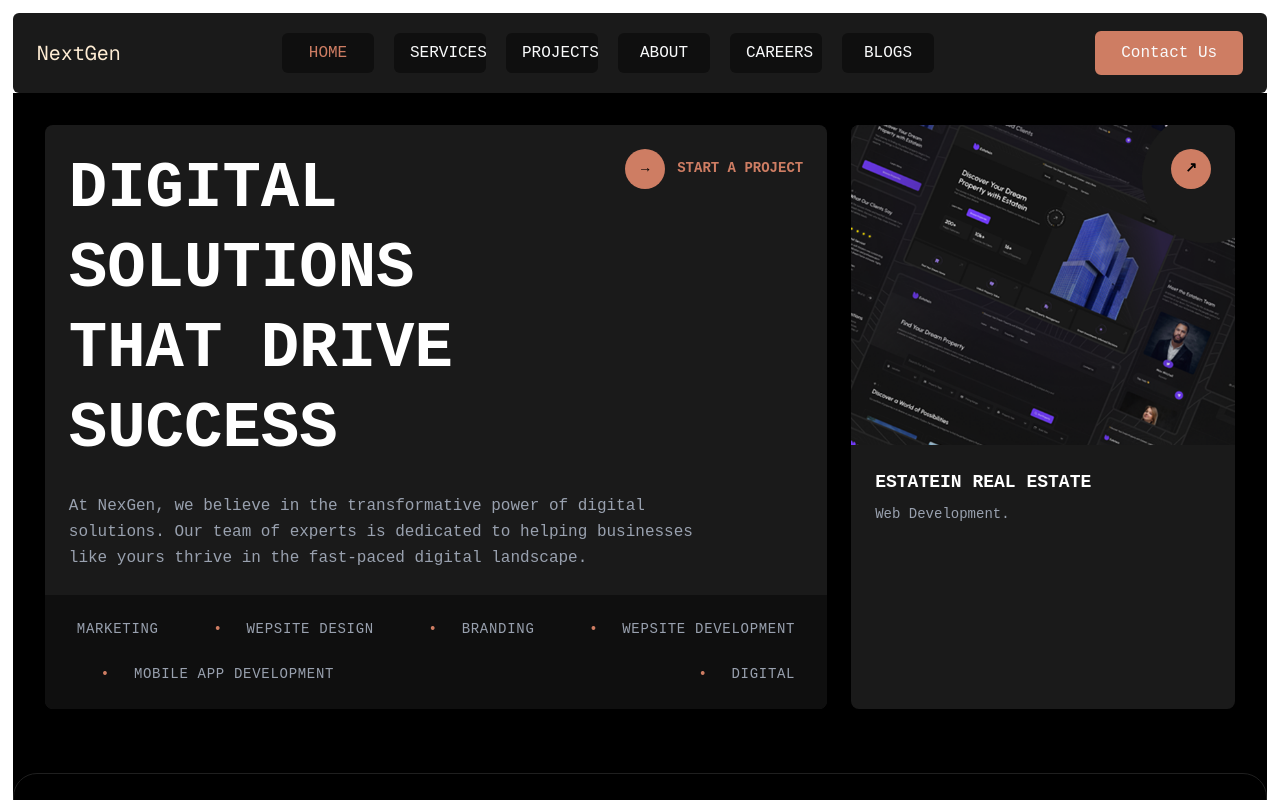
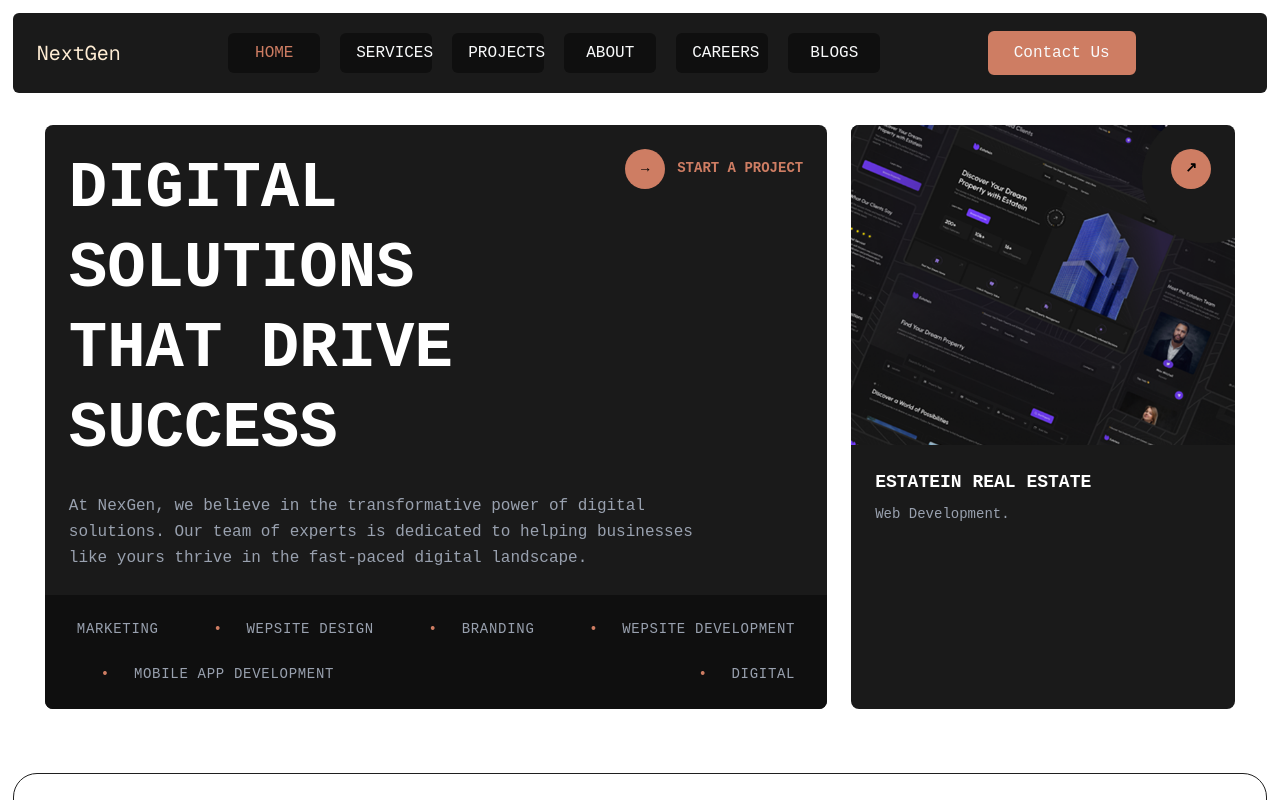
Before and after one commit to cihankarimli/business-wepsite, a Next.js app: page / in a window 1280 px wide. Shown: the top 800 px of the page. Built offline with nearby package versions, Linux system fonts and the light colour scheme.

Commit message:
added ContactUs button components

```diff
--- /dev/null
+++ b/src/components/ContactUsButton.tsx
@@ -0,0 +1,11 @@
+import React from "react";
+
+function ContactUsButton({ item, style }) {
+  return (
+    <div>
+      <button className={style}>{item}</button>
+    </div>
+  );
+}
+
+export default ContactUsButton;
--- a/src/feutures/header/ui/MobileMenuClient.tsx
+++ b/src/feutures/header/ui/MobileMenuClient.tsx
@@ -47,9 +47,8 @@ function MobileMenuClient({ navbarData }: MobileMenuClientProps) {
 
           {/* Mobile Menu Items */}
           <nav className="flex flex-col">
-            {navbarData.map((item, index) => (
+            {navbarData.map((item) => (
               <NavLink
-                key={index}
                 item={item}
                 variant="mobile"
                 onClick={() => setIsOpen(false)}
--- a/src/feutures/header/ui/Navbar.tsx
+++ b/src/feutures/header/ui/Navbar.tsx
@@ -1,8 +1,13 @@
 import navbarData from "@/feutures/header/datas/NavbarData";
 import NavLink from "@/components/NavLink";
 import MobileMenuClient from "./MobileMenuClient";
+import ContactUsButton from "@/components/ContactUsButton";
 
 function Navbar() {
+  const tabletButtonstyle =
+    "hidden md:block lg:hidden border-2 bg-[#CE7D63] border-[#CE7D63] hover:border-orange-100 px-4 py-1.5 rounded-md text-gray-50 hover:text-orange-100 transition-colors cursor-pointer text-sm";
+  const desktopButtonstyle =
+    "hidden lg:block border-2 bg-[#CE7D63] border-[#CE7D63] hover:border-orange-100 px-6 py-2 rounded-md text-gray-50 hover:text-orange-100 transition-colors cursor-pointer";
   return (
     <nav className="w-full bg-[#1A1A1A] rounded-md p-2 ">
       <div className="container mx-auto px-4 rounded-md">
@@ -25,14 +30,10 @@ function Navbar() {
           </div>
 
           {/* Desktop Contact Button */}
-          <button className="hidden lg:block border-2 bg-[#CE7D63] border-[#CE7D63] hover:border-orange-100 px-6 py-2 rounded-md text-gray-50 hover:text-orange-100 transition-colors cursor-pointer">
-            Contact Us
-          </button>
+          <ContactUsButton item="Contact Us" style={desktopButtonstyle} />
 
           {/* Tablet Contact Button */}
-          <button className="hidden md:block lg:hidden border-2 bg-[#CE7D63] border-[#CE7D63] hover:border-orange-100 px-4 py-1.5 rounded-md text-gray-50 hover:text-orange-100 transition-colors cursor-pointer text-sm">
-            Contact
-          </button>
+          <ContactUsButton item="Contact" style={tabletButtonstyle} />
 
           {/* Mobile Menu Component */}
           <MobileMenuClient navbarData={navbarData} />
--- a/src/feutures/header/ui/sections/DigitalSolition.tsx
+++ b/src/feutures/header/ui/sections/DigitalSolition.tsx
@@ -16,7 +16,7 @@ interface PresentationItem {
 
 function DigitalSolition() {
   return (
-    <div className="bg-black text-white">
+    <div className=" text-white">
       {/* Main Content Section */}
       <div className="flex flex-col lg:flex-row gap-3 sm:gap-4 lg:gap-6 p-3 sm:p-4 lg:p-8 max-w-7xl mx-auto">
         {/* Left Section - Main Content */}
```
Also changed, not shown: package.json (+8 -8 lines), 1 other file (tests, documents, lock files or other folders).
